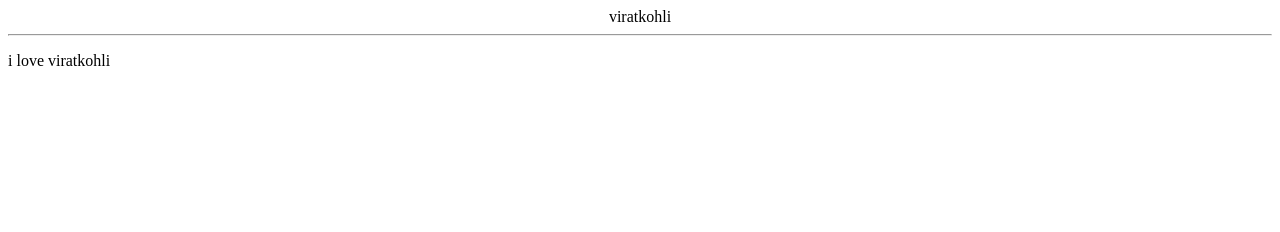
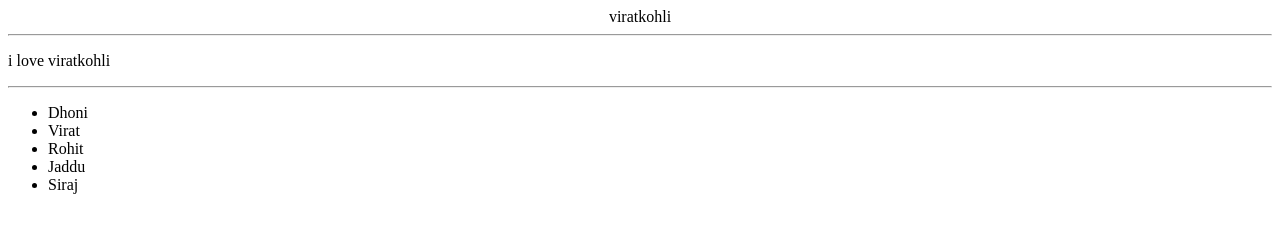
Before and after one commit to viratvasanth18/html_hero, a plain HTML site: page index.html in a window 1280 px wide. Drawn offline with Linux system fonts and the light colour scheme.

Commit message:
Added Ul Tag

```diff
--- a/index.html
+++ b/index.html
@@ -6,3 +6,13 @@
 <p>
   i love viratkohli
 </p>
+
+<hr>
+
+<ul>
+  <li>Dhoni</li>
+  <li>Virat</li>
+  <li>Rohit</li>
+  <li>Jaddu</li>
+  <li>Siraj</li>
+</ul>
```
